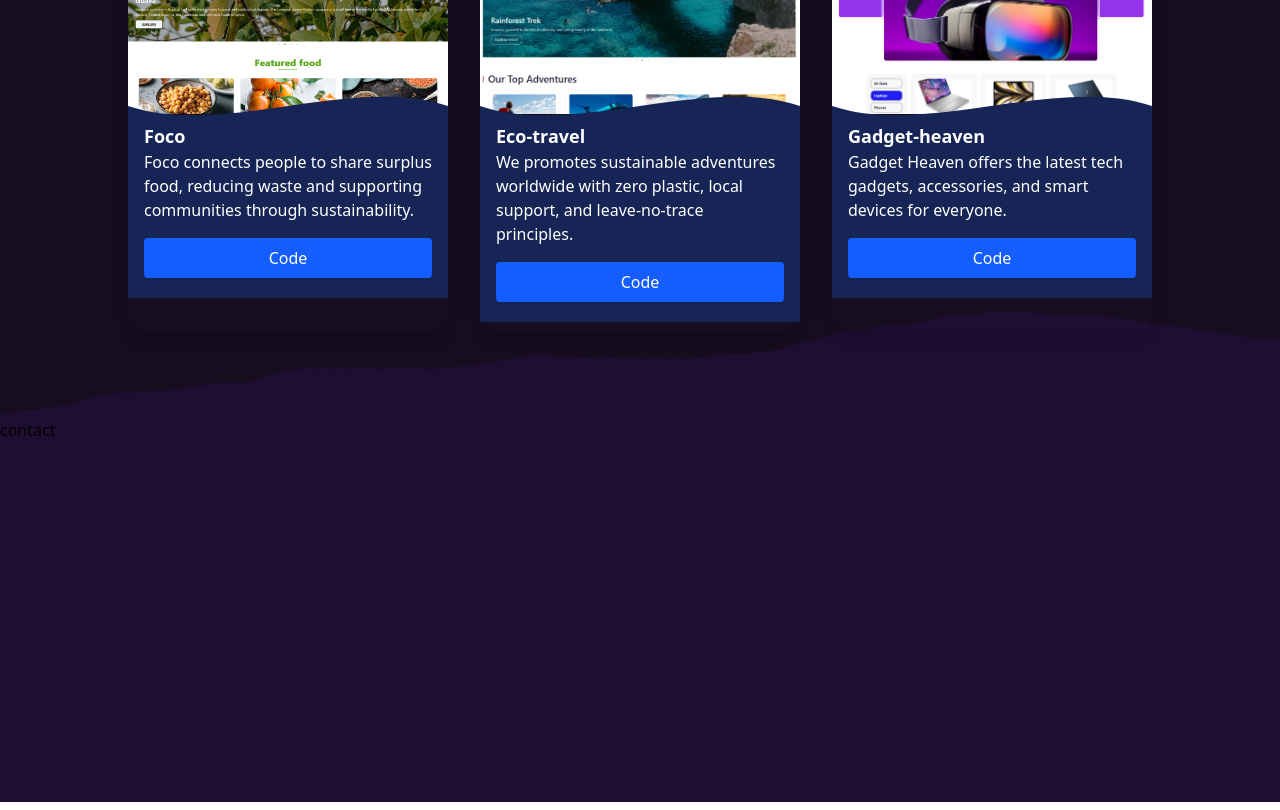
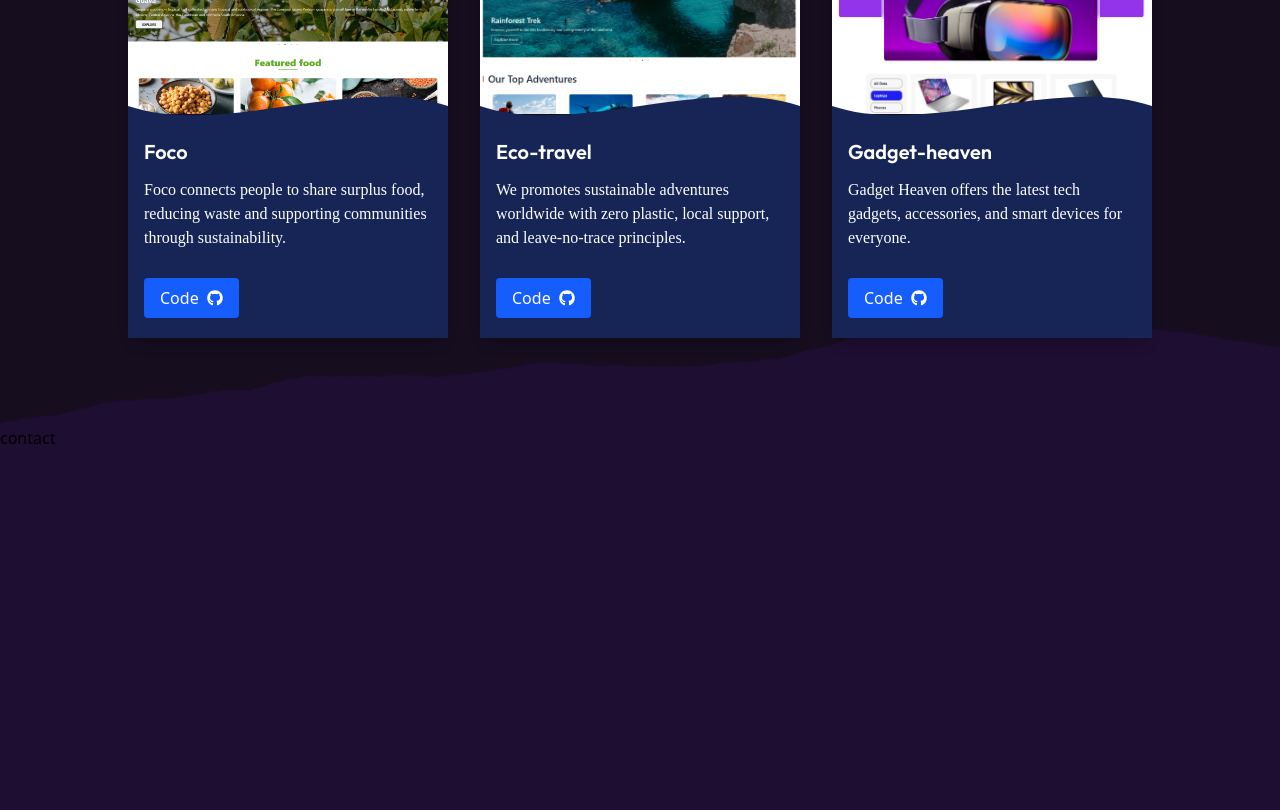
Before and after one commit to shihad-hasan07/My-portfolio, a React (Vite) app: page / in a window 1280 px wide. Shown: the part 2580-3390 px from the top of the page. Built offline with nearby package versions, Linux system fonts and the light colour scheme; a web font is replaced by a local one.

Commit message:
My projects section updated

```diff
--- a/src/Components/Projects.jsx
+++ b/src/Components/Projects.jsx
@@ -1,3 +1,5 @@
+import { FaGithub, FaRegPaperPlane } from "react-icons/fa";
+
 const projects = [
     {
         title: "Foco",
@@ -24,7 +26,7 @@ const projects = [
 
 export default function Projects() {
     return (
-        <section className="py-12 px-6 bg-[#1e0e31] bg-cover  2xl:bg-no-repeat 2xl:bg-center bg-[url('/assets/bg1.png')] h-full"  id="projects">
+        <section className="py-12 px-6 bg-[#1e0e31] bg-cover  2xl:bg-no-repeat 2xl:bg-center bg-[url('/assets/bg1.png')] h-full" id="projects">
             <div className="max-w-5xl mx-auto text-center text-white">
                 <h2 className="text-4xl font-bold mb-6">My Projects</h2>
                 <p className="text-lg text-gray-400 mb-12">
@@ -45,15 +47,16 @@ export default function Projects() {
                             <div className="relative ">
                                 <img
                                     src={project.image} alt={project.title}
-                                    className="w-full h-48 object-cover pb-2 transition duration-200 group-hover:blur-xs group-hover:brightness-75" />
+                                    className="w-full h-48 object-cover pb-2 transition duration-200 hover:p-10 group-hover:blur-xs group-hover:brightness-75" />
 
                                 {/* Hover overlay button */}
                                 <div className="absolute inset-0 flex items-center justify-center opacity-0 group-hover:opacity-100 transition duration-500">
                                     <button>
                                         <a href={project.live}
                                             target="_blank"
-                                            className="bg-blue-600 text-white px-5 py-2 rounded-lg shadow-lg hover:bg-blue-700 transition" >
-                                            Visit Project
+                                            className="bg-blue-600 text-white px-5 py-2 rounded-lg shadow-lg hover:bg-blue-700 transition flex items-center gap-2" >
+                                            <p>Live site</p>
+                                            <FaRegPaperPlane />
                                         </a>
                                     </button>
                                 </div>
@@ -72,11 +75,11 @@ export default function Projects() {
                             </div>
 
                             {/* Card Content */}
-                            <div className="px-4 pb-5 bg-blue-950 text-white flex flex-col justify-between">
-                                <h3 className="text-lg font-semibold">{project.title}</h3>
-                                <p>{project.description}</p>
+                            <div className="px-4 pb-5 bg-blue-950 text-white">
+                                <h3 className="text-xl pt-4 font-semibold font-name">{project.title}</h3>
+                                <p className="font-underName my-3">{project.description}</p>
                                 <button className="mt-4 bg-blue-600 text-white px-4 py-2 rounded hover:bg-blue-700 transition">
-                                   <a href={project.github}>Code</a>
+                                    <a href={project.github} className="flex items-center gap-2">Code <FaGithub /></a>
                                 </button>
                             </div>
                         </div>
```
